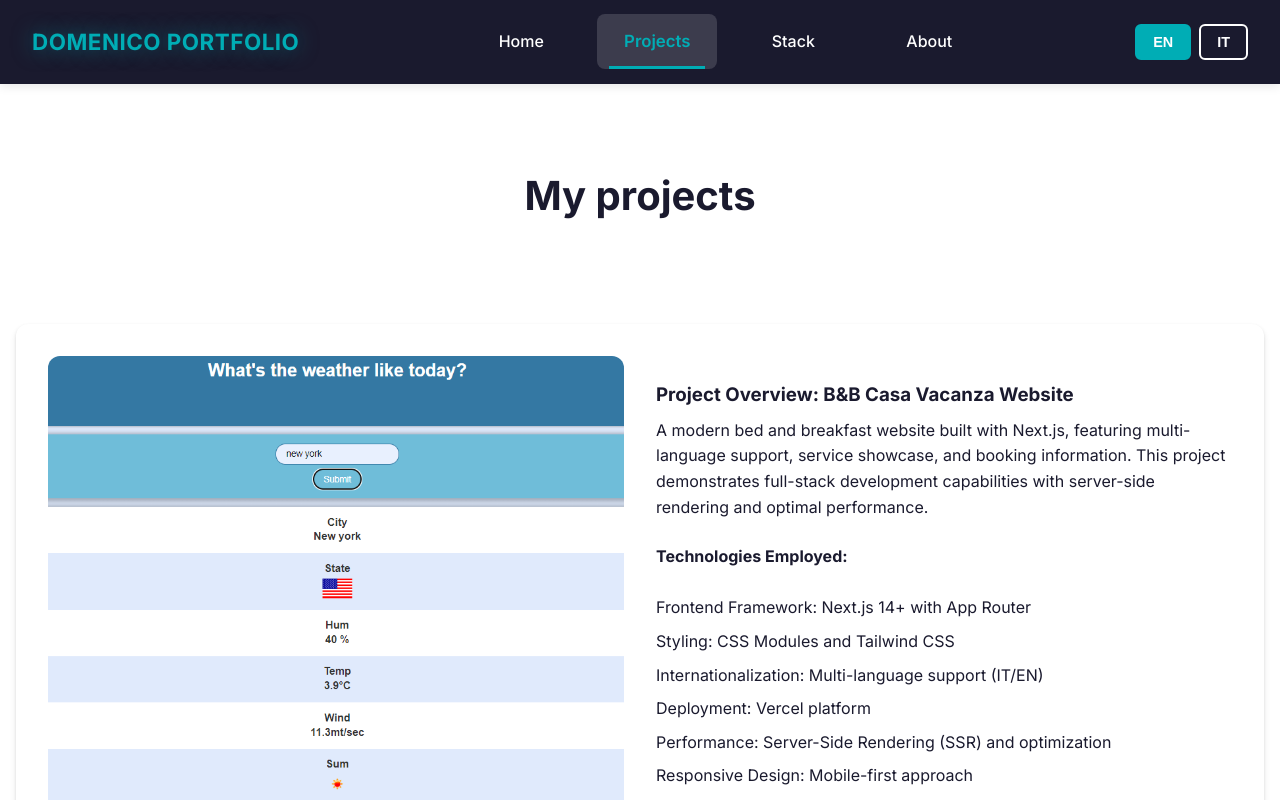
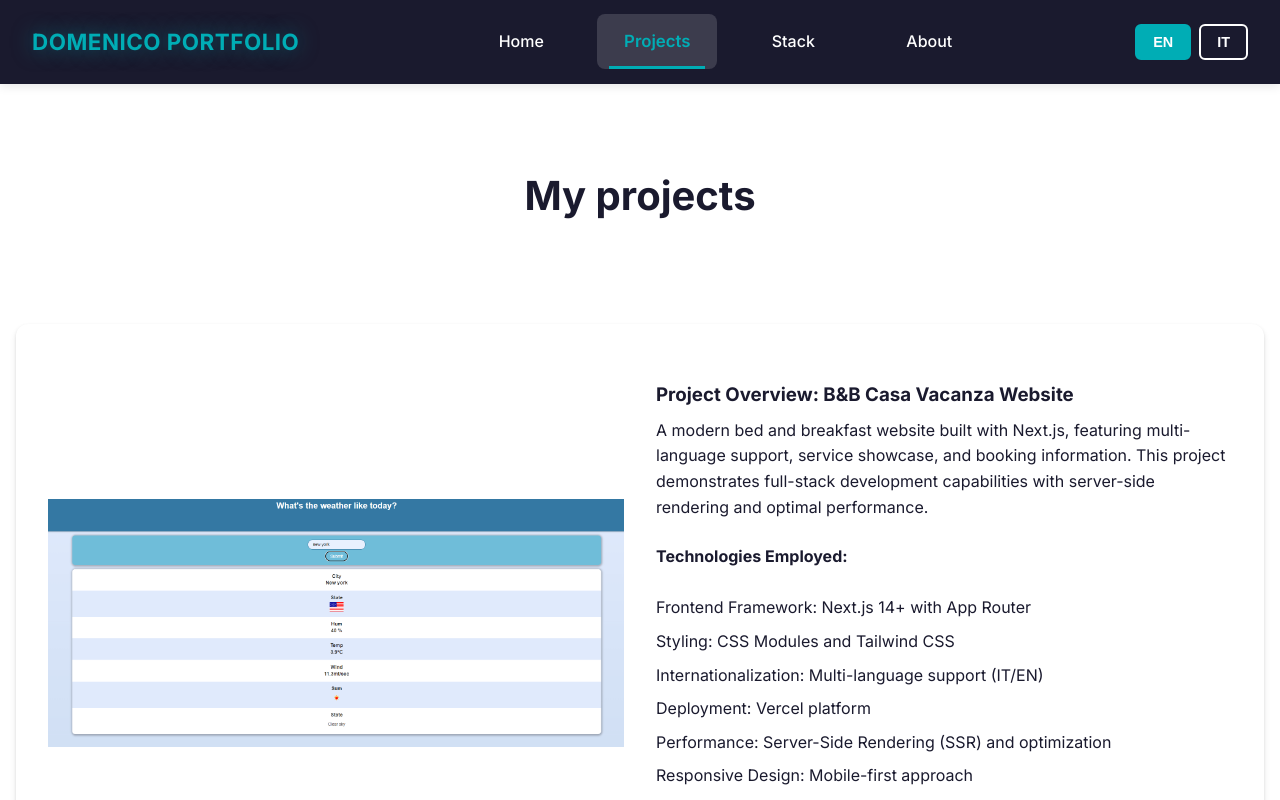
Before and after one commit to Mimmofalena/domenico-portfolio, a React (Create React App) app: page /domenico-portfolio/projects in a window 1280 px wide. Shown: the top 800 px of the page. Built offline with nearby package versions, Linux system fonts and the light colour scheme.

Commit message:
Fix image display: change object-fit from cover to contain for better visibility
Co-authored-by: Mimmofalena <70837839+Mimmofalena@users.noreply.github.com>

```diff
--- a/src/components/Carousel/CarouselComponent.js
+++ b/src/components/Carousel/CarouselComponent.js
@@ -59,7 +59,7 @@ const CarouselComponent = ({ items }) => {
                   maxWidth: "100%",
                   overflow: "hidden",
                   width: "100%",
-                  objectFit: "cover",
+                  objectFit: "contain",
                 }}
                 src={item.image}
                 alt={`Slide ${index}`}
--- a/src/components/Projects/Projects.module.css
+++ b/src/components/Projects/Projects.module.css
@@ -76,7 +76,7 @@
 .gridContainer > div > a > img {
   height: 100%;
   width: 100%;
-  object-fit: cover;
+  object-fit: contain;
   /* border-radius: 10px; */
   box-shadow: 1px 2px 4px rgba(32, 31, 31, 0.4);
 }
@@ -124,7 +124,6 @@
 .itemImg {
   height: 100%;
   width: 100%;
-  object-fit: cover;
   border-radius: var(--border-radius);
   overflow: hidden;
 }
@@ -132,7 +131,7 @@
 .itemImg > img {
   height: 100%;
   width: 100%;
-  object-fit: cover;
+  object-fit: contain;
   transition: transform 0.3s ease;
 }
 
```
